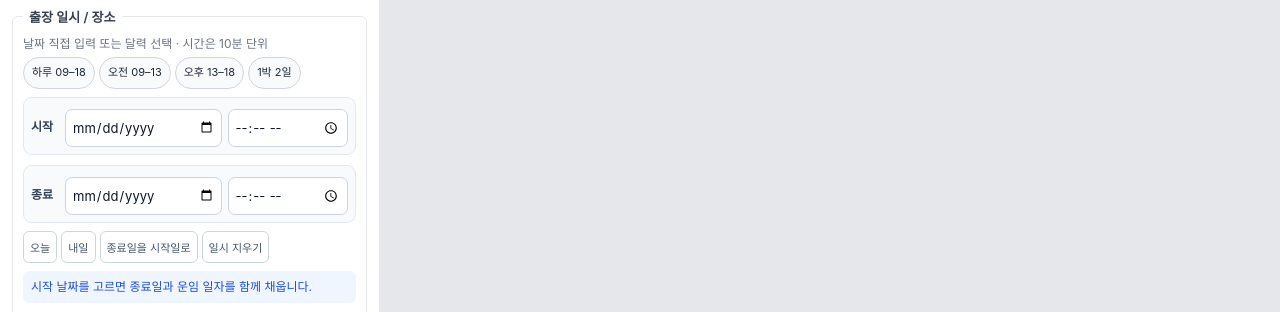
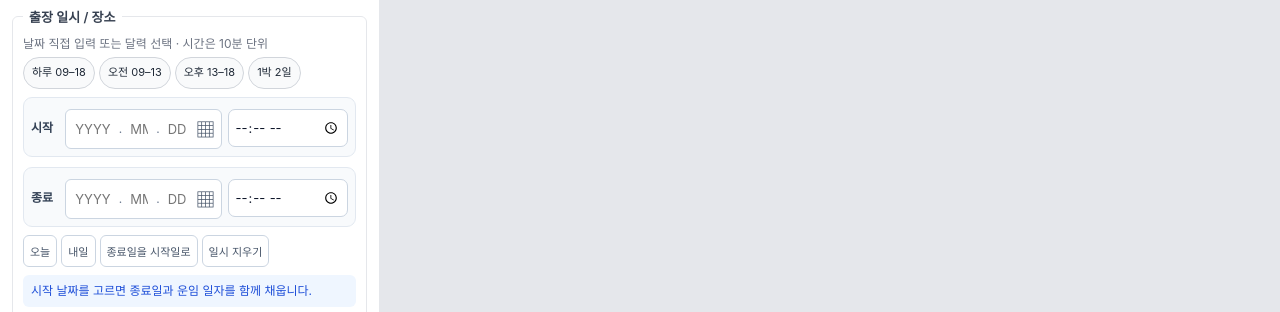
Before and after one commit to ngryun/business-trip-form, a website built with Vite: page index.html in a window 1280 px wide. Shown: the part 341-653 px from the top of the page. Built offline with nearby package versions, Linux system fonts and the light colour scheme; a web font is replaced by a local one; what @rhwp/core would draw is missing.

Commit message:
날짜 입력 컴포넌트로 날짜 선택 UI 개선

```diff
--- /dev/null
+++ b/src/date-input.ts
@@ -0,0 +1,96 @@
+/** 키보드는 연 → 월 → 일로 이동하고, 달력은 브라우저 기본 선택기를 사용한다. */
+export function createDateInput(): {
+  root: HTMLElement;
+  calendar: HTMLInputElement;
+  getValue: () => string;
+  setValue: (value: string) => void;
+} {
+  const root = document.createElement('span');
+  root.className = 'date-input';
+  const fields = [
+    { label: '연도', placeholder: 'YYYY', length: 4 },
+    { label: '월', placeholder: 'MM', length: 2 },
+    { label: '일', placeholder: 'DD', length: 2 },
+  ].map(({ label, placeholder, length }) => {
+    const input = document.createElement('input');
+    input.type = 'text';
+    input.inputMode = 'numeric';
+    input.maxLength = length;
+    input.placeholder = placeholder;
+    input.setAttribute('aria-label', label);
+    input.className = `date-input__part date-input__part--${length === 4 ? 'year' : 'short'}`;
+    return input;
+  });
+  const calendar = document.createElement('input');
+  calendar.type = 'date';
+  calendar.className = 'date-input__calendar';
+  calendar.setAttribute('aria-label', '달력에서 날짜 선택');
+  calendar.tabIndex = -1;
+  const button = document.createElement('button');
+  button.type = 'button';
+  button.className = 'date-input__button';
+  button.textContent = '▦';
+  button.setAttribute('aria-label', '달력 열기');
+  button.addEventListener('click', () => {
+    if (typeof calendar.showPicker === 'function') calendar.showPicker();
+    else calendar.focus();
+  });
+
+  function getValue(): string {
+    const [year, month, day] = fields.map(input => input.value);
+    if (year.length !== 4 || !month || !day) return '';
+    const value = `${year}-${month.padStart(2, '0')}-${day.padStart(2, '0')}`;
+    const parsed = new Date(`${value}T00:00:00Z`);
+    return Number(year) > 0 && !Number.isNaN(parsed.getTime()) && parsed.toISOString().slice(0, 10) === value ? value : '';
+  }
+  function setValue(value: string): void {
+    const parts = value.split('-');
+    fields.forEach((input, i) => { if (input.value !== (parts[i] ?? '')) input.value = parts[i] ?? ''; });
+    calendar.value = value;
+  }
+  function changed(): void {
+    calendar.value = getValue();
+    root.dispatchEvent(new Event('change', { bubbles: true }));
+  }
+  fields.forEach((input, i) => {
+    input.addEventListener('focus', () => input.select());
+    input.addEventListener('input', () => {
+      input.value = input.value.replace(/\D/g, '').slice(0, input.maxLength);
+      // 다음 구간을 먼저 선택해야 blur 시 값 보정이 현재 편집을 건드리지 않는다.
+      if (input.value.length === input.maxLength && i < 2) fields[i + 1].focus();
+      changed();
+    });
+    input.addEventListener('keydown', (event) => {
+      if ((event.key === '-' || event.key === '/' || event.key === '.') && i < 2) {
+        event.preventDefault();
+        fields[i + 1].focus();
+      } else if (event.key === 'Backspace' && !input.value && i > 0) {
+        event.preventDefault();
+        fields[i - 1].focus();
+      }
+    });
+    input.addEventListener('paste', (event) => {
+      const text = event.clipboardData?.getData('text').trim() ?? '';
+      const match = text.match(/^(\d{4})[-./]?(\d{2})[-./]?(\d{2})$/);
+      if (!match) return;
+      event.preventDefault();
+      setValue(match.slice(1).join('-'));
+      fields[2].focus();
+      changed();
+    });
+    if (i) {
+      const separator = document.createElement('span');
+      separator.textContent = '.';
+      separator.setAttribute('aria-hidden', 'true');
+      root.append(separator);
+    }
+    root.append(input);
+  });
+  calendar.addEventListener('change', (event) => {
+    event.stopPropagation();
+    setValue(calendar.value);
+    changed();
+  });
+  root.append(button, calendar);
+  return { root, calendar, getValue, setValue };
+}
--- a/src/datetime-picker.ts
+++ b/src/datetime-picker.ts
@@ -1,4 +1,5 @@
 import { composeDateTimeLocalValue, DATETIME_STEP_SECONDS, splitDateTimeLocal } from './field-config';
+import { createDateInput } from './date-input';
 
 export interface DateTimePickerController {
   getDate: () => string;
@@ -25,12 +26,12 @@ export function setupDateTimePicker(root: HTMLElement, options: DateTimePickerOp
   root.classList.add('datetime-picker', 'datetime-picker--compact');
   const row = document.createElement('div');
   row.className = 'datetime-picker__inputs';
-  const dateLabel = document.createElement('label');
-  dateLabel.textContent = '날짜';
-  const date = document.createElement('input');
-  date.type = 'date';
-  date.className = 'datetime-picker__date';
-  dateLabel.append(date);
+  const dateLabel = document.createElement('div');
+  dateLabel.className = 'datetime-picker__date-group';
+  const caption = document.createElement('span');
+  caption.textContent = '날짜';
+  const date = createDateInput();
+  dateLabel.append(caption, date.root);
   const timeLabel = document.createElement('label');
   timeLabel.textContent = '시간';
   const time = document.createElement('input');
@@ -43,24 +44,34 @@ export function setupDateTimePicker(root: HTMLElement, options: DateTimePickerOp
 
   function syncHidden(): string {
     const [hour = '', minute = ''] = time.value.split(':');
-    hidden!.value = composeDateTimeLocalValue(date.value, hour, minute);
+    hidden!.value = composeDateTimeLocalValue(date.getValue(), hour, minute);
     return hidden!.value;
   }
   function setValue(value: string): void {
     const parts = splitDateTimeLocal(value);
-    if (date.value !== parts.date) date.value = parts.date;
+    date.setValue(parts.date);
     const timeValue = parts.hour && parts.minute ? `${parts.hour}:${parts.minute}` : '';
     if (time.value !== timeValue) time.value = timeValue;
     syncHidden();
   }
   function commit(): void {
-    if (date.value && !time.value) time.value = `${options.defaultHour ?? '09'}:${options.defaultMinute ?? '00'}`;
+    if (date.getValue() && !time.value) time.value = `${options.defaultHour ?? '09'}:${options.defaultMinute ?? '00'}`;
     const value = syncHidden();
     // 실제 반영되는 10분 단위 값을 입력창에도 표시한다.
     if (value) setValue(value);
     options.onChange?.(value);
   }
-  for (const input of [date, time]) {
+  date.root.addEventListener('change', () => {
+    // 연도를 바꾸는 중간 값으로 종료일을 이동시키지 않는다.
+    if (!date.root.contains(document.activeElement) || (document.activeElement as HTMLInputElement | null)?.type !== 'text') commit();
+  });
+  date.root.addEventListener('focusout', (event) => {
+    if (!date.root.contains(event.relatedTarget as Node | null)) commit();
+  });
+  date.root.addEventListener('keydown', (event) => {
+    if (event.key === 'Enter') commit();
+  });
+  for (const input of [time]) {
     let keyboardEditing = false;
     let pendingChange = false;
     input.addEventListener('keydown', (event) => {
@@ -91,7 +102,7 @@ export function setupDateTimePicker(root: HTMLElement, options: DateTimePickerOp
     });
   }
   setValue(hidden.value);
-  const controller: DateTimePickerController = { getDate: () => date.value, getValue: () => hidden.value, setValue, syncHidden };
+  const controller: DateTimePickerController = { getDate: date.getValue, getValue: () => hidden.value, setValue, syncHidden };
   pickerControllers.set(root, controller);
   return controller;
 }
--- a/src/field-popover.ts
+++ b/src/field-popover.ts
@@ -302,7 +302,7 @@ export function buildDateTimeRangeChrome(args: RangeChromeArgs): RangeChromeHand
     }
   }
   function setActiveTab(tab: 'start' | 'end'): void {
-    (tab === 'start' ? startPicker : endPicker).querySelector<HTMLInputElement>('input[type="date"]')?.focus();
+    (tab === 'start' ? startPicker : endPicker).querySelector<HTMLInputElement>('.date-input__part')?.focus();
   }
   function handleStartChange(): void {
     const { start, end } = values();
--- a/src/styles.css
+++ b/src/styles.css
@@ -1379,3 +1379,11 @@ html, body {
 .form-pane .field-popover__presets > .field-popover__recent-label { display: none; }
 .form-pane .field-popover__presets { gap: 4px; }
 .form-pane .field-popover__presets .field-popover__recent-chip { padding-left: 8px; padding-right: 8px; font-size: 11px; }
+
+.datetime-picker__date-group { display: flex; flex-direction: column; gap: 4px; min-width: 0; color: #64748b; font-size: 12px; }
+.date-input { position: relative; display: flex; align-items: center; gap: 2px; min-width: 0; padding: 0 3px; border: 1px solid #cbd5e1; border-radius: 6px; background: white; }
+.datetime-picker__inputs .date-input__part { width: 0; min-width: 0; flex: 2; padding: 6px 0; border: 0; text-align: center; background: transparent; }
+.datetime-picker__inputs .date-input__part--year { flex: 4; }
+.date-input__button { flex: 0 0 24px; padding: 4px 0; border: 0; background: transparent; color: #475569; cursor: pointer; font-size: 20px; }
+.datetime-picker__inputs .date-input__calendar { position: absolute; right: 0; bottom: 0; width: 1px; height: 1px; min-height: 0; padding: 0; border: 0; opacity: 0; pointer-events: none; }
+.form-pane .datetime-picker__date-group > span:first-child { display: none; }
```
Also changed, not shown: tests/datetime-picker.test.mjs (+28 -14 lines).
